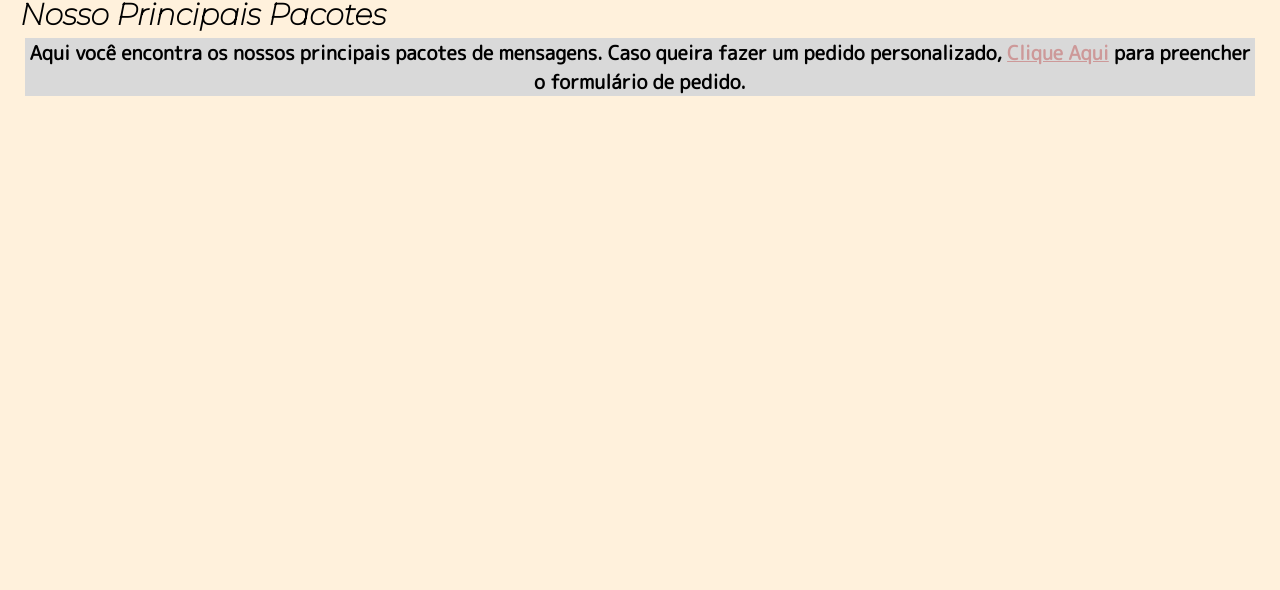
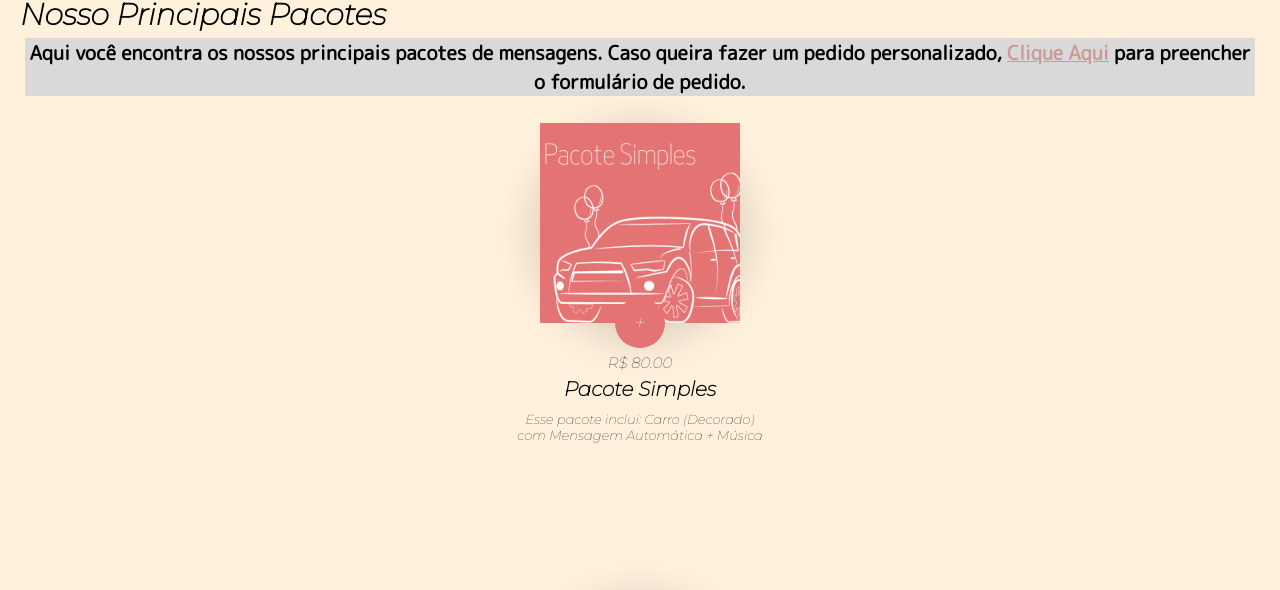
Before and after one commit to camixxbb/projeto_modulo_1, a plain HTML site: page nossos_pacotes.html in a window 1280 px wide. Shown: the part 90-680 px from the top of the page. Drawn offline with Linux system fonts and the light colour scheme; files that its build step writes are made by us from their sources.

Commit message:
Update nossos_pacotes.html

```diff
--- a/nossos_pacotes.html
+++ b/nossos_pacotes.html
@@ -9,7 +9,7 @@ situado na seguinte url:https://www.youtube.com/playlist?list=PLZxv3_yrHYHXinImv
     <meta http-equiv="X-UA-Compatible" content="IE=edge">
     <meta name="viewport" content="width=device-width, initial-scale=1.0">
     <title>Nossos Pacotes</title>
-    <link rel="stylesheet" href="javaScript/nossos_pacotes.css">
+    <link rel="stylesheet" href="javascript/nossos_pacotes.css">
     <link href="https://fonts.googleapis.com/css2?family=M+PLUS+Rounded+1c&display=swap" rel="stylesheet">
     <link href="https://fonts.googleapis.com/css2?family=M+PLUS+Rounded+1c:wght@300&display=swap" rel="stylesheet">
     <link rel="apple-touch-icon" sizes="180x180" href="favicon/apple-touch-icon.png">
@@ -160,8 +160,8 @@ situado na seguinte url:https://www.youtube.com/playlist?list=PLZxv3_yrHYHXinImv
         </article>
     </footer>
 
-    <script type="text/javascript" src="models.js"></script>
-    <script type="text/javascript" src="pacotes.js"></script>
+    <script type="text/javascript" src="javascript/models.js"></script>
+    <script type="text/javascript" src="javascript/pacotes.js"></script>
 </body>
 
 </html>
```
